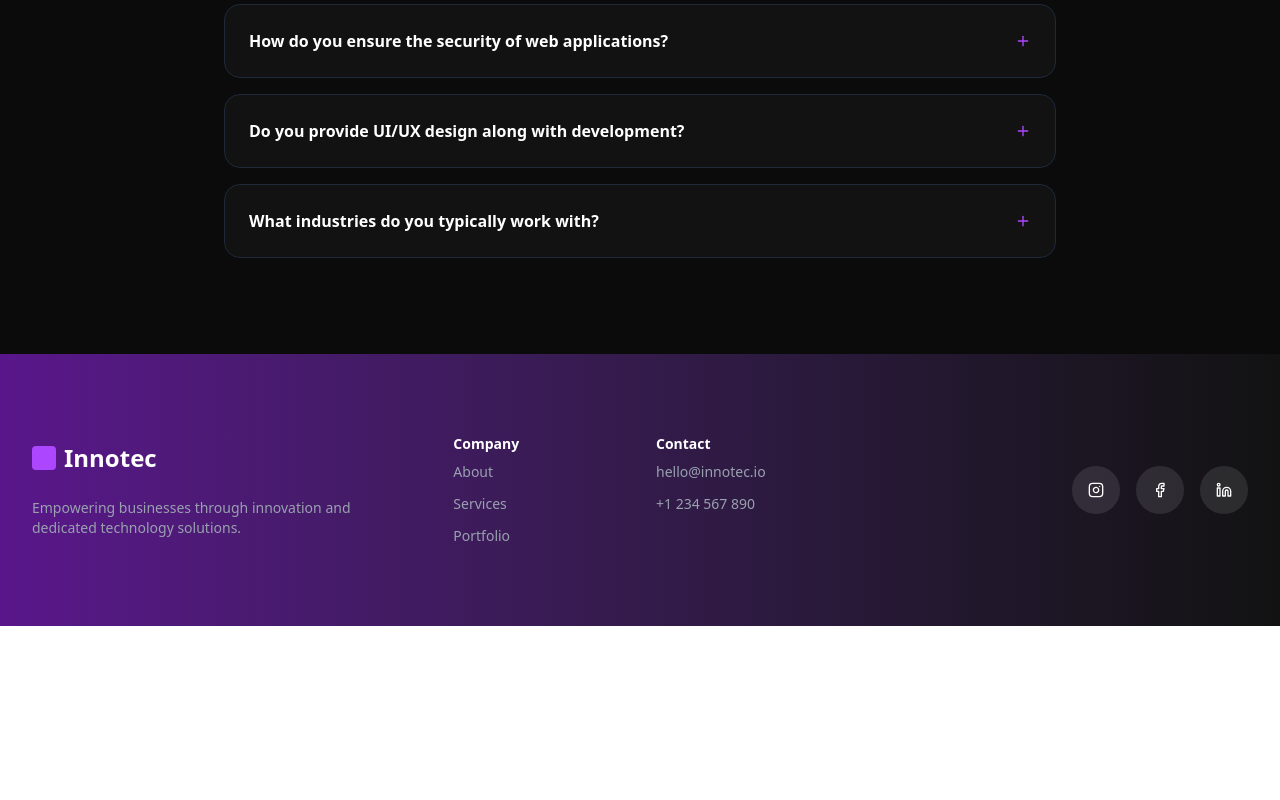
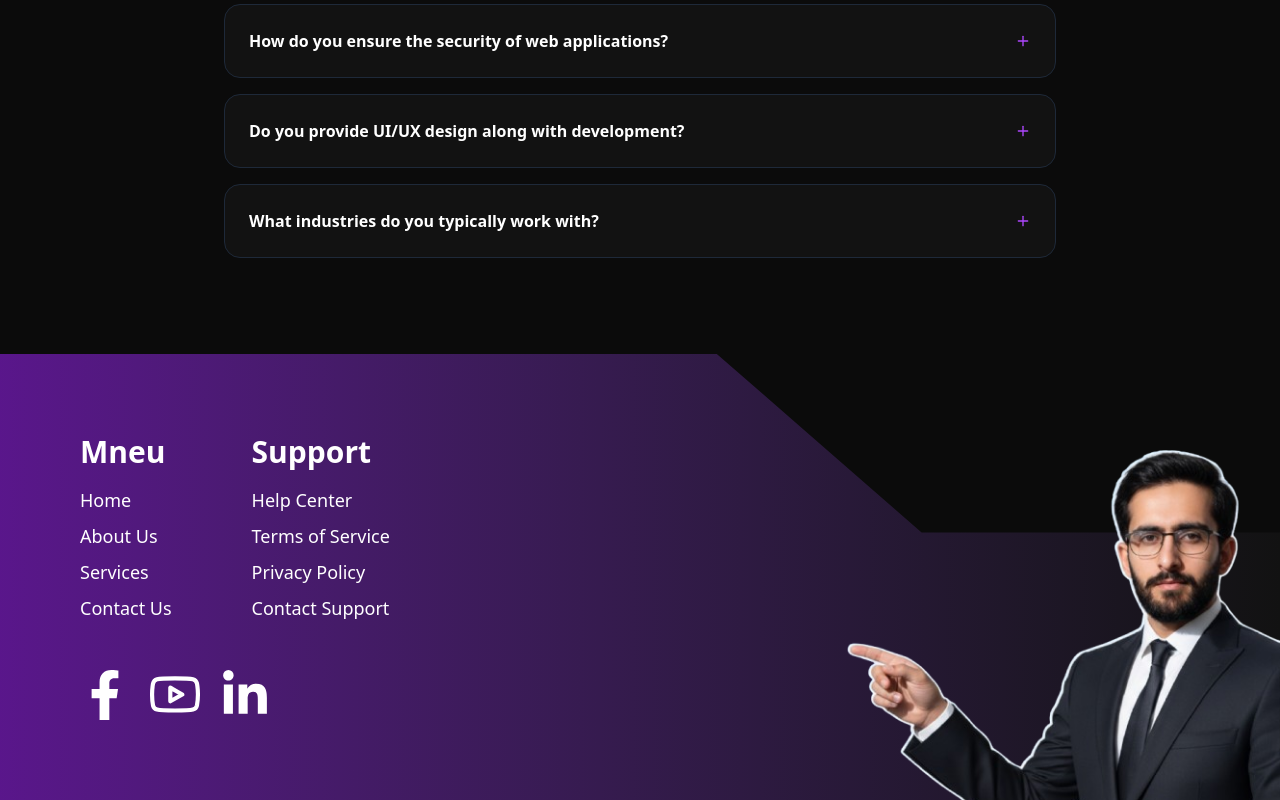
Before and after one commit to hassaanhaider88/HMKCodeWeb, a React (Vite) app: page / in a window 1280 px wide. Shown: the part 8458-9258 px from the top of the page. Before the commit the page ends 9084 px from the top, so only its background shows below. Built offline with nearby package versions, Linux system fonts and the light colour scheme.

Commit message:
UI almost complete now the funcitonal work started

```diff
--- a/index.html
+++ b/index.html
@@ -2,7 +2,7 @@
 <html lang="en">
   <head>
     <meta charset="UTF-8" />
-    <link rel="icon" type="image/svg+xml" href="/vite.svg" />
+    <link rel="icon" type="image/svg+xml" href="/HMKCodeWebLogo.png" />
     <meta name="viewport" content="width=device-width, initial-scale=1.0" />
     <title>HMK CodeWeb || Hassaan Haider .Dev</title>
   </head>
--- a/src/App.css
+++ b/src/App.css
@@ -64,3 +64,7 @@
     48% 9%
   );
 }
+
+.FooterClipPath{
+  clip-path: polygon(56% 0, 72% 40%, 100% 40%, 100% 70%, 100% 100%, 50% 100%, 0 100%, 0% 70%, 0% 35%, 0 0);
+}
--- /dev/null
+++ b/src/Components/Footer.jsx
@@ -0,0 +1,63 @@
+import { FaFacebookF } from "react-icons/fa";
+import { FiYoutube } from "react-icons/fi";
+import { FaLinkedinIn } from "react-icons/fa";
+
+const Footer = () => {
+  return (
+    <footer className="relative px-20 py-20 overflow-visible">
+      {/* CLIPPED BACKGROUND LAYER */}
+      <div className="FooterClipPath absolute inset-0 bg-linear-to-r from-purple-900 to-[#121212] z-0"></div>
+      {/* CONTENT ABOVE SHAPE */}
+      <div className="relative z-10 flex justify-between items-center">
+        <div className="Content flex gap-20 w-1/2 md:w-full">
+          <div className="Content flex  gap-20  w-1/2 md:w-full">
+            <div className="Main">
+              <h2 className="text-3xl font-bold mb-4">Mneu</h2>
+              <ul className="text-lg">
+                <li className="mb-2 cursor-pointer">Home</li>
+                <li className="mb-2 cursor-pointer">About Us</li>
+                <li className="mb-2 cursor-pointer">Services</li>
+                <li className="mb-2 cursor-pointer">Contact Us</li>
+              </ul>
+            </div>
+            <div className="Support">
+              <h2 className="text-3xl font-bold mb-4">Support</h2>
+              <ul className="text-lg">
+                <li className="mb-2 cursor-pointer">Help Center</li>
+                <li className="mb-2 cursor-pointer">Terms of Service</li>
+                <li className="mb-2 cursor-pointer">Privacy Policy</li>
+                <li className="mb-2 cursor-pointer">Contact Support</li>
+              </ul>
+            </div>
+          </div>
+        </div>
+      </div>
+
+      <h1 className="text-2xl cursor-pointer font-bold flex gap-5 mt-10 justify-center items-center relative w-fit  text-white">
+        <FaFacebookF
+          className="hover:text-blue-500 duration-300 hover:-translate-y-3 transition-all"
+          size={50}
+        />
+        <FiYoutube
+          className="hover:text-red-500 duration-300 hover:-translate-y-3 transition-all"
+          size={50}
+        />
+        <FaLinkedinIn
+          className="hover:text-blue-400 duration-300 hover:-translate-y-3 transition-all"
+          size={50}
+        />
+      </h1>
+
+      {/* IMAGE OUTSIDE CLIP */}
+      <div className="absolute right-0 bottom-8 z-20 w-[38%] flex justify-end pointer-events-none">
+        <img
+          src="./HassaanFooter.png"
+          alt=""
+          className="object-contain w-full max-h-200 translate-y-8"
+        />
+      </div>
+    </footer>
+  );
+};
+
+export default Footer;
--- a/src/Components/OurWorkingSection.jsx
+++ b/src/Components/OurWorkingSection.jsx
@@ -5,7 +5,7 @@ import { BsArrowUpRight } from "react-icons/bs";
 export default function WorkSection() {
   return (
     <div className="w-full py-50 px-10 mt-20 bg-[#0B0B0B]">
-      <div className="w-full MainSectionInWork  rounded-4xl px-10 relative min-h-[250vh] bg-[#F0F0F0]">
+      <div className="w-full   rounded-4xl px-10 relative min-h-[250vh] bg-[#F0F0F0]">
         <div className=" py-20 absolute w-fit  -top-60 px-4 flex justify-center">
           <div className="work-wrapper  w-full  p-10 md:p-14 relative">
             <div className="grid mt-10 md:grid-cols-2 gap-10 items-start">
@@ -71,7 +71,7 @@ export default function WorkSection() {
           </div>
         </div>
         {/* all Projects slider shwo here  */}
-        <div className="AllProjects absolute bottom-16 pt-5 left-1/2 -translate-x-1/2 w-full min-h-screen bg-[#F0F0F0]">
+        <div className="AllProjects absolute bottom-5 pt-5 left-1/2 -translate-x-1/2 w-full min-h-screen bg-[#F0F0F0]">
           {/* here will all  projects will shown  */}
           <div className="w-full flex mt-10 px-10 gap-5 justify-start items-center flex-col">
             {/* top button jsut for style  */}
--- a/src/Pages/Home.jsx
+++ b/src/Pages/Home.jsx
@@ -1,8 +1,4 @@
-import {
-  FiInstagram,
-  FiFacebook,
-  FiLinkedin,
-} from "react-icons/fi";
+import { FiInstagram, FiFacebook, FiLinkedin } from "react-icons/fi";
 import { BiCodeAlt, BiLayer, BiMobileAlt, BiShieldAlt } from "react-icons/bi";
 import NavBar from "../Components/NavBar";
 import HeroSection from "../Components/HeroSection";
@@ -13,10 +9,11 @@ import WorkSection from "../Components/OurWorkingSection";
 import OurTestimonials from "../Components/OurTestimonials";
 import WhyColloborateSection from "../Components/WhyColloborateSection";
 import FAQsSection from "../Components/FAQsSection";
+import Footer from "../Components/Footer";
 
 const HomePage = () => {
   return (
-    <div className="bg-[#0b0b0b] text-white min-h-screen font-sans">
+    <div className="bg-[#0b0b0b] text-white  font-sans">
       {/* --- NAVIGATION --- */}
       <NavBar />
 
@@ -38,50 +35,7 @@ const HomePage = () => {
       <FAQsSection />
 
       {/* --- FOOTER --- */}
-      <footer className="bg-linear-to-r from-purple-900 to-[#121212] py-20">
-        <div className="max-w-7xl mx-auto px-8 grid md:grid-cols-3 gap-12 items-center">
-          <div>
-            <div className="flex items-center gap-2 text-2xl font-bold mb-6">
-              <div className="w-6 h-6 bg-purple-500 rounded"></div>
-              Innotec
-            </div>
-            <p className="text-gray-400 text-sm max-w-xs">
-              Empowering businesses through innovation and dedicated technology
-              solutions.
-            </p>
-          </div>
-          <div className="grid grid-cols-2 gap-8">
-            <div className="space-y-3 text-sm text-gray-400">
-              <p className="text-white font-bold mb-2">Company</p>
-              <a href="#" className="block hover:text-white">
-                About
-              </a>
-              <a href="#" className="block hover:text-white">
-                Services
-              </a>
-              <a href="#" className="block hover:text-white">
-                Portfolio
-              </a>
-            </div>
-            <div className="space-y-3 text-sm text-gray-400">
-              <p className="text-white font-bold mb-2">Contact</p>
-              <p>hello@innotec.io</p>
-              <p>+1 234 567 890</p>
-            </div>
-          </div>
-          <div className="flex md:justify-end gap-4">
-            <div className="w-12 h-12 bg-white/10 rounded-full flex items-center justify-center hover:bg-purple-600 transition cursor-pointer">
-              <FiInstagram />
-            </div>
-            <div className="w-12 h-12 bg-white/10 rounded-full flex items-center justify-center hover:bg-purple-600 transition cursor-pointer">
-              <FiFacebook />
-            </div>
-            <div className="w-12 h-12 bg-white/10 rounded-full flex items-center justify-center hover:bg-purple-600 transition cursor-pointer">
-              <FiLinkedin />
-            </div>
-          </div>
-        </div>
-      </footer>
+      <Footer />
     </div>
   );
 };
```
Also changed, not shown: public/HassaanFooter.png (added).
